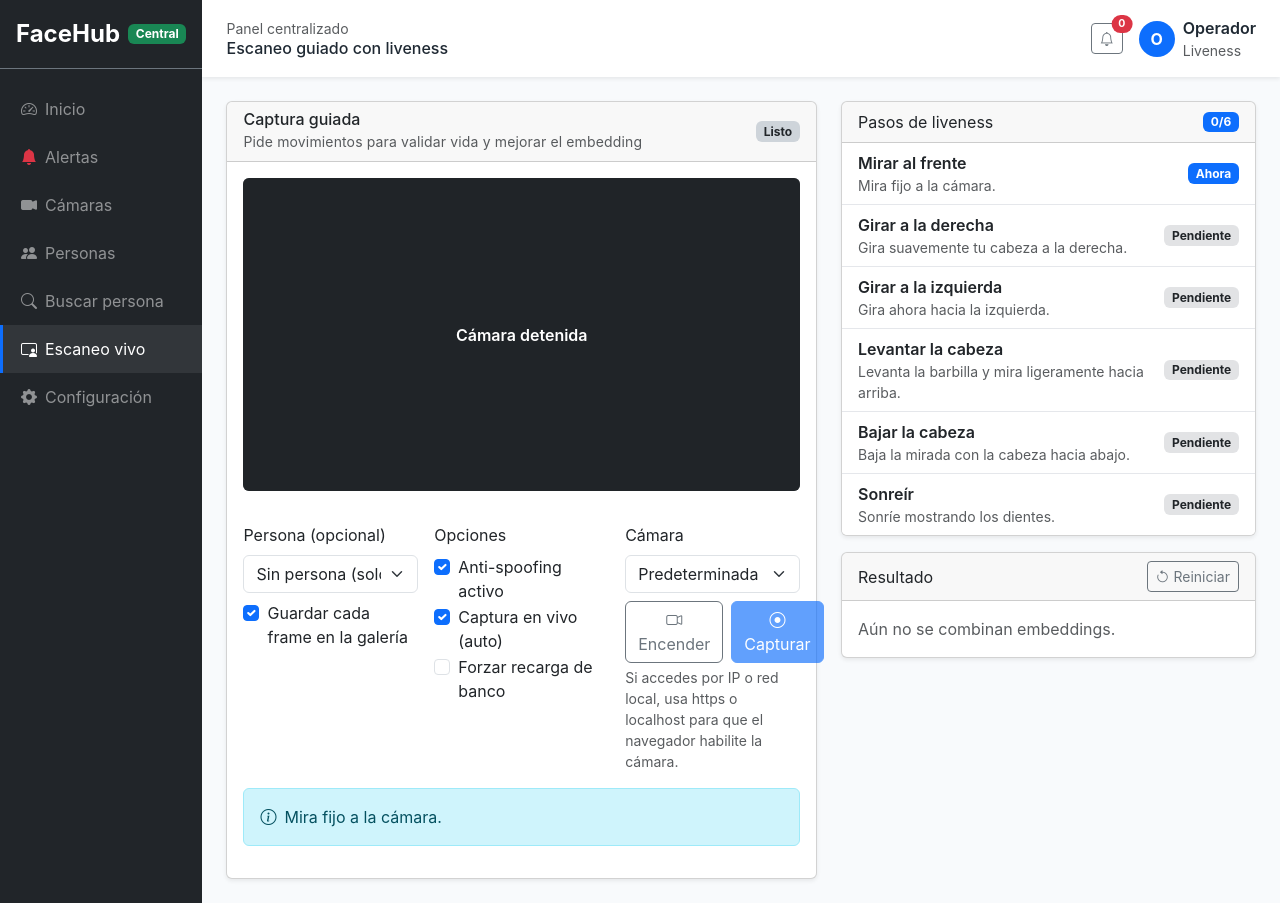
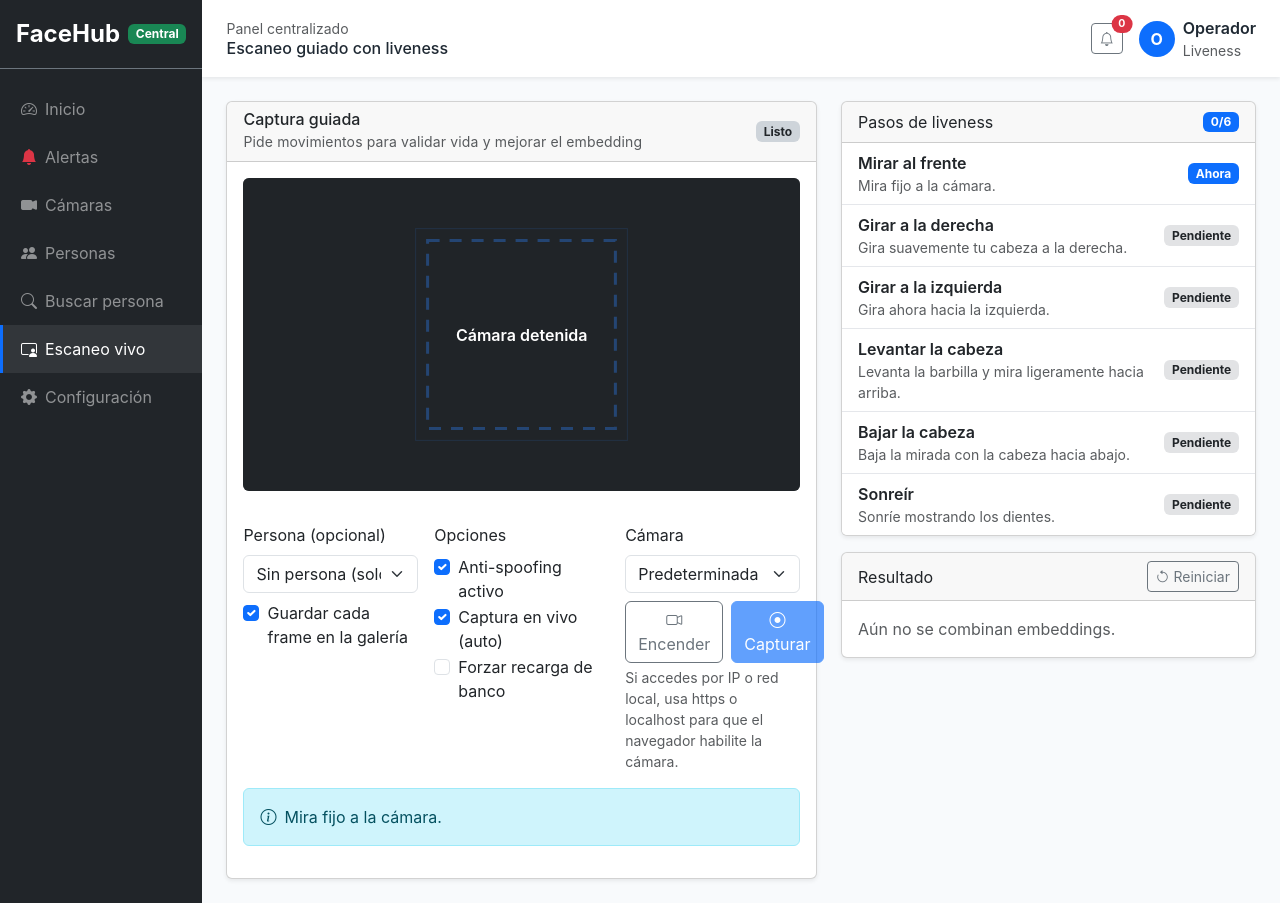
Before and after one commit to mntsbf/automatizar, a Flask app: page /scan in a window 1280 px wide. Run offline with Flask 3, Linux system fonts and the light colour scheme; data that the repository does not hold is empty.

Commit message:
Soften liveness scan and add guided overlay

```diff
--- a/backend/app.py
+++ b/backend/app.py
@@ -556,7 +556,7 @@ def create_app(testing: bool = False) -> Flask:
         action = request.form.get("action", "frente")
         live_check = request.form.get("live_check", "true").lower() == "true"
         spoof_threshold = float(request.form.get("spoof_threshold", _get_setting_value("spoof_threshold", "0.5")))
-        quality_threshold = float(request.form.get("quality_threshold", "0.55"))
+        quality_threshold = float(request.form.get("quality_threshold", "0.45"))
 
         data = np.frombuffer(image_file.read(), dtype=np.uint8)
         bgr = cv2.imdecode(data, cv2.IMREAD_COLOR)
--- a/backend/frontend/static/scanner.js
+++ b/backend/frontend/static/scanner.js
@@ -32,6 +32,7 @@ const liveCheck = document.getElementById('scan-live');
 const refreshCheck = document.getElementById('scan-refresh');
 const autoCheck = document.getElementById('scan-auto');
 const deviceSelect = document.getElementById('scan-device');
+const guideCanvas = document.getElementById('scan-guide');
 
 const overlayText = document.querySelector('#scan-overlay span');
 
@@ -45,6 +46,49 @@ const cameraHints = {
 function setStatus(text, color = 'secondary') {
   statusBadge.textContent = text;
   statusBadge.className = `badge bg-${color}`;
+}
+
+function ensureGuideSize() {
+  if (!guideCanvas || !video) return;
+  const w = video.videoWidth || guideCanvas.clientWidth || 640;
+  const h = video.videoHeight || guideCanvas.clientHeight || 360;
+  if (w && h && (guideCanvas.width !== w || guideCanvas.height !== h)) {
+    guideCanvas.width = w;
+    guideCanvas.height = h;
+  }
+}
+
+function drawGuide(bbox = null) {
+  if (!guideCanvas) return;
+  ensureGuideSize();
+  const ctx = guideCanvas.getContext('2d');
+  const w = guideCanvas.width;
+  const h = guideCanvas.height;
+  if (!w || !h) return;
+
+  ctx.clearRect(0, 0, w, h);
+  const size = Math.min(w, h) * 0.6;
+  const x = (w - size) / 2;
+  const y = (h - size) / 2;
+
+  ctx.strokeStyle = 'rgba(13, 110, 253, 0.7)';
+  ctx.lineWidth = 3;
+  ctx.setLineDash([12, 10]);
+  ctx.strokeRect(x, y, size, size);
+  ctx.setLineDash([]);
+
+  ctx.strokeStyle = 'rgba(13, 110, 253, 0.25)';
+  ctx.lineWidth = 1;
+  ctx.strokeRect(x - 12, y - 12, size + 24, size + 24);
+
+  if (bbox) {
+    const [top, right, bottom, left] = bbox;
+    ctx.strokeStyle = 'rgba(25, 135, 84, 0.95)';
+    ctx.fillStyle = 'rgba(25, 135, 84, 0.18)';
+    ctx.lineWidth = 3;
+    ctx.strokeRect(left, top, right - left, bottom - top);
+    ctx.fillRect(left, top, right - left, bottom - top);
+  }
 }
 
 function renderSteps() {
@@ -150,6 +194,7 @@ async function startCamera() {
     overlay.hidden = true;
     captureBtn.disabled = false;
     setStatus('En vivo', 'success');
+    drawGuide();
     if (autoCheck?.checked) startLiveLoop();
   } catch (err) {
     console.error('camera error', err);
@@ -173,6 +218,7 @@ function stopCamera() {
   captureBtn.disabled = true;
   setStatus('Cámara detenida', 'secondary');
   stopLiveLoop();
+  drawGuide();
 }
 
 function stopLiveLoop() {
@@ -217,7 +263,7 @@ function describeReason(reason) {
     case 'spoof':
       return 'Liveness falló, intenta de nuevo';
     default:
-      return 'Movimiento insuficiente para el paso';
+      return 'Movimiento insuficiente, alinea el rostro dentro del marco azul';
   }
 }
 
@@ -256,6 +302,7 @@ async function handleFrame(step) {
       addPreview(shot.dataUrl, step, payload.quality || 0);
       currentStep += 1;
       setStatus(payload.message || 'Paso validado', 'success');
+      drawGuide(payload.bbox || null);
       renderSteps();
       if (currentStep >= steps.length) {
         await finalizeScan();
@@ -264,6 +311,7 @@ async function handleFrame(step) {
       const reason = payload.reason || (ok ? 'sin_match' : 'error');
       const color = reason === 'no_face' ? 'warning' : 'danger';
       setStatus(payload.message || describeReason(reason), color);
+      drawGuide(payload.bbox || null);
     }
   } catch (err) {
     console.error('scan frame failed', err);
@@ -333,6 +381,7 @@ function resetFlow() {
   renderSteps();
   renderResult(null);
   setStatus('Listo', 'secondary');
+  drawGuide();
 }
 
 if (startBtn) startBtn.addEventListener('click', startCamera);
@@ -344,6 +393,12 @@ if (autoCheck)
     else stopLiveLoop();
   });
 
+if (video) {
+  video.addEventListener('loadedmetadata', () => drawGuide());
+  window.addEventListener('resize', () => drawGuide());
+}
+
 renderSteps();
 loadPersons();
 loadDevices();
+drawGuide();
--- a/backend/frontend/static/styles.css
+++ b/backend/frontend/static/styles.css
@@ -95,6 +95,11 @@ body {
   border: 1px solid #e5e7eb;
 }
 
+#scan-guide {
+  pointer-events: none;
+  mix-blend-mode: screen;
+}
+
 small.text-muted {
   letter-spacing: 0.01em;
 }
--- a/backend/frontend/templates/scanner.html
+++ b/backend/frontend/templates/scanner.html
@@ -17,6 +17,7 @@
       <div class="card-body">
         <div class="ratio ratio-16x9 bg-dark rounded position-relative overflow-hidden">
           <video id="scan-video" autoplay playsinline class="w-100 h-100 object-fit-cover"></video>
+          <canvas id="scan-guide" class="position-absolute top-0 start-0 w-100 h-100"></canvas>
           <div id="scan-overlay" class="position-absolute top-0 start-0 w-100 h-100 d-flex align-items-center justify-content-center text-white fw-semibold bg-dark bg-opacity-50" hidden>
             <span>Cámara detenida</span>
           </div>
--- a/backend/recognition.py
+++ b/backend/recognition.py
@@ -204,14 +204,14 @@ def _action_satisfied(
     pose: dict,
     smile_score: float,
     *,
-    yaw_thr=12.0,
-    pitch_thr=8.0,
-    smile_thr=1.7,
+    yaw_thr=10.0,
+    pitch_thr=6.5,
+    smile_thr=1.4,
     pose_confidence: float = 1.0,
     quality: float | None = None,
-    quality_min: float = 0.5,
+    quality_min: float = 0.4,
     allow_lenient: bool = False,
-    near_ratio: float = 0.6,
+    near_ratio: float = 0.5,
 ) -> tuple[bool, str]:
     """Evalúa si el movimiento solicitado se cumplió.
 
@@ -232,7 +232,7 @@ def _action_satisfied(
         # suficiente, permitimos progresar salvo en la sonrisa.
         if action in ("frente", "center"):
             return True, "frente"
-        if allow_lenient and quality is not None and quality >= max(quality_min, 0.5):
+        if allow_lenient and quality is not None and quality >= max(quality_min, 0.4):
             if action in ("sonreir", "sonreír", "smile"):
                 return False, "sin_landmarks"
             return True, "lenient_bbox"
@@ -633,10 +633,10 @@ def analyze_scan_frame(
     *,
     live_check: bool = True,
     spoof_threshold: float = DEFAULT_SPOOF_THRESHOLD,
-    quality_threshold: float = DEFAULT_QUALITY_THRESHOLD,
-    yaw_threshold: float = 8.0,
-    pitch_threshold: float = 5.0,
-    smile_threshold: float = 1.2,
+    quality_threshold: float = 0.5,
+    yaw_threshold: float = 6.0,
+    pitch_threshold: float = 4.0,
+    smile_threshold: float = 1.0,
 ) -> dict:
     """Evalúa un frame para un paso guiado (giro, sonrisa, etc.)."""
 
```
